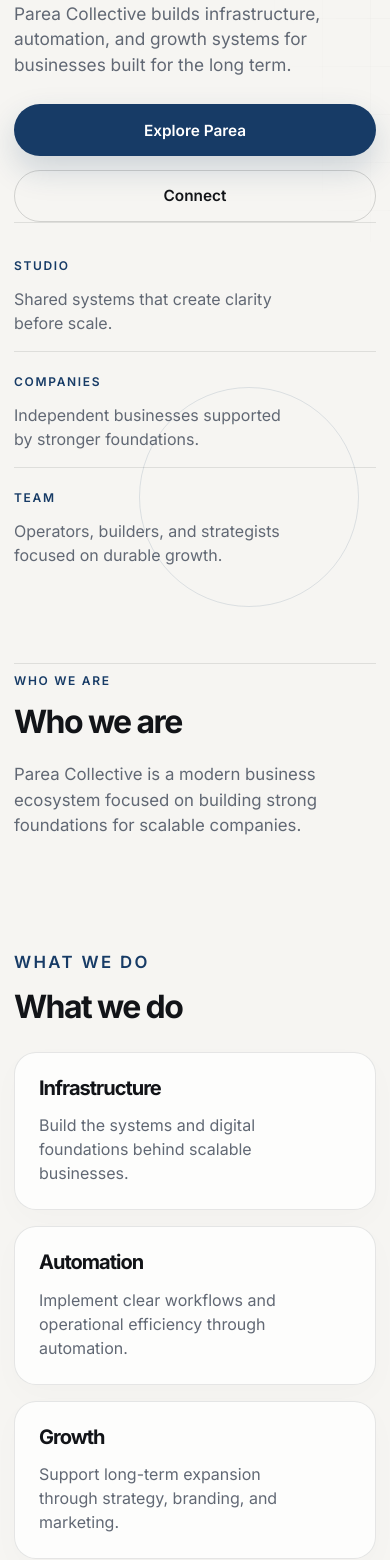
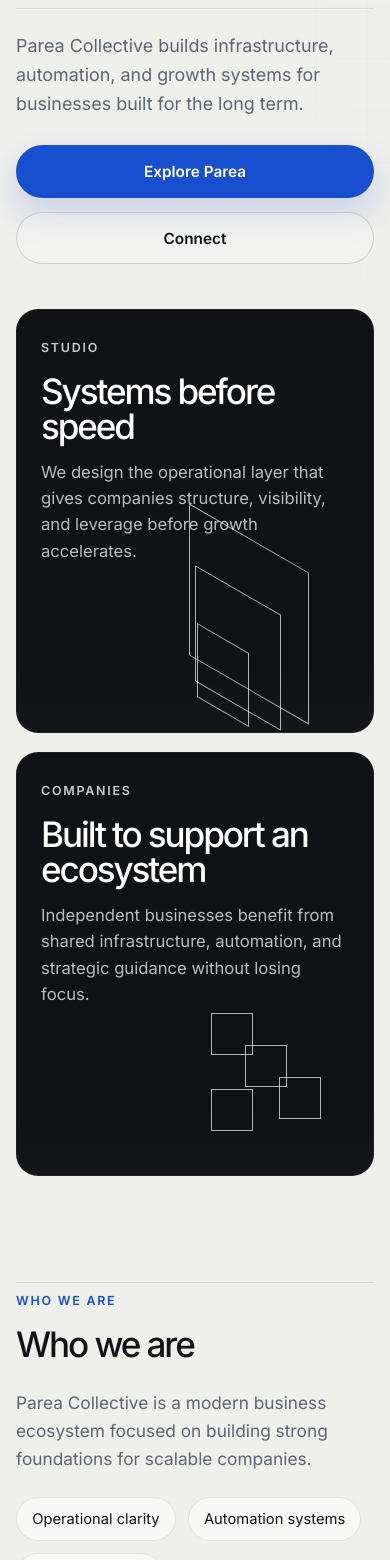
Before and after one commit to chesterlsc/parea-iteration-1.0, a plain HTML site: page index.html in a window 390 px wide. Shown: the part 440-2000 px from the top of the page. Drawn offline with Linux system fonts and the light colour scheme.

Commit message:
Refine homepage editorial layout

```diff
--- a/index.html
+++ b/index.html
@@ -22,6 +22,15 @@
       <div class="container header-shell">
         <a class="brand" href="#top" aria-label="Parea Collective home">Parea Collective</a>
 
+        <nav class="site-nav desktop-nav" aria-label="Primary">
+          <a href="#studio">Studio</a>
+          <a href="#companies">Companies</a>
+          <a href="#team">Team</a>
+          <a href="#about">About</a>
+        </nav>
+
+        <a class="button button-dark desktop-cta" href="#connect">Connect</a>
+
         <button
           class="menu-toggle"
           type="button"
@@ -33,16 +42,16 @@
           <span></span>
           <span class="sr-only">Toggle navigation</span>
         </button>
+      </div>
 
-        <div class="nav-shell" id="site-navigation" data-nav>
-          <nav class="site-nav" aria-label="Primary">
+      <div class="container mobile-nav-shell" id="site-navigation" data-nav>
+        <nav class="site-nav mobile-nav" aria-label="Mobile primary">
           <a href="#studio">Studio</a>
           <a href="#companies">Companies</a>
           <a href="#team">Team</a>
           <a href="#about">About</a>
         </nav>
-          <a class="button button-primary header-cta" href="#connect">Connect</a>
-        </div>
+        <a class="button button-dark mobile-cta" href="#connect">Connect</a>
       </div>
     </header>
 
@@ -58,33 +67,51 @@
             </h1>
           </div>
 
-          <div class="hero-side reveal">
+          <aside class="hero-side reveal">
             <p class="hero-copy">
               Parea Collective builds infrastructure, automation, and growth systems for
               businesses built for the long term.
             </p>
             <div class="hero-actions">
-              <a class="button button-primary" href="#studio">Explore Parea</a>
+              <a class="button button-accent" href="#about">Explore Parea</a>
               <a class="button button-secondary" href="#connect">Connect</a>
             </div>
-          </div>
+          </aside>
         </div>
 
-        <div class="container">
-          <section class="overview-strip reveal" aria-label="Parea overview">
-            <article class="overview-item" id="studio">
-              <span class="overview-label">Studio</span>
-              <p>Shared systems that create clarity before scale.</p>
+        <div class="container spotlight-grid">
+          <article class="spotlight-card reveal" id="studio">
+            <div class="spotlight-copy">
+              <span class="spotlight-label">Studio</span>
+              <h2>Systems before speed</h2>
+              <p>
+                We design the operational layer that gives companies structure, visibility, and
+                leverage before growth accelerates.
+              </p>
+            </div>
+            <div class="spotlight-graphic graphic-frames" aria-hidden="true">
+              <span></span>
+              <span></span>
+              <span></span>
+            </div>
           </article>
-            <article class="overview-item" id="companies">
-              <span class="overview-label">Companies</span>
-              <p>Independent businesses supported by stronger foundations.</p>
+
+          <article class="spotlight-card reveal" id="companies">
+            <div class="spotlight-copy">
+              <span class="spotlight-label">Companies</span>
+              <h2>Built to support an ecosystem</h2>
+              <p>
+                Independent businesses benefit from shared infrastructure, automation, and
+                strategic guidance without losing focus.
+              </p>
+            </div>
+            <div class="spotlight-graphic graphic-cluster" aria-hidden="true">
+              <span></span>
+              <span></span>
+              <span></span>
+              <span></span>
+            </div>
           </article>
-            <article class="overview-item" id="team">
-              <span class="overview-label">Team</span>
-              <p>Operators, builders, and strategists focused on durable growth.</p>
-            </article>
-          </section>
         </div>
       </section>
 
@@ -94,11 +121,17 @@
             <p class="eyebrow">Who we are</p>
             <h2>Who we are</h2>
           </div>
-          <div class="section-copy reveal">
-            <p>
+
+          <div class="who-content reveal">
+            <p class="section-copy">
               Parea Collective is a modern business ecosystem focused on building strong
               foundations for scalable companies.
             </p>
+            <div class="who-tags" id="team" aria-label="Core principles">
+              <span>Operational clarity</span>
+              <span>Automation systems</span>
+              <span>Strategic growth</span>
+            </div>
           </div>
         </div>
       </section>
@@ -112,14 +145,17 @@
 
           <div class="card-grid">
             <article class="service-card reveal">
+              <span class="service-index">01</span>
               <h3>Infrastructure</h3>
               <p>Build the systems and digital foundations behind scalable businesses.</p>
             </article>
             <article class="service-card reveal">
+              <span class="service-index">02</span>
               <h3>Automation</h3>
               <p>Implement clear workflows and operational efficiency through automation.</p>
             </article>
             <article class="service-card reveal">
+              <span class="service-index">03</span>
               <h3>Growth</h3>
               <p>Support long-term expansion through strategy, branding, and marketing.</p>
             </article>
@@ -130,11 +166,13 @@
       <section class="section closing" id="connect">
         <div class="container">
           <div class="closing-panel reveal">
+            <div>
               <p class="eyebrow">Built for the long game</p>
               <h2>Built for the long game</h2>
+            </div>
             <p class="closing-copy">We create the systems behind sustainable growth.</p>
             <div class="hero-actions">
-              <a class="button button-primary" href="mailto:hello@pareacollective.com"
+              <a class="button button-dark" href="mailto:hello@pareacollective.com"
                 >Partner with us</a
               >
               <a class="button button-secondary" href="mailto:hello@pareacollective.com"
--- a/script.js
+++ b/script.js
@@ -2,7 +2,7 @@
 
 const header = document.querySelector(".site-header");
 const menuToggle = document.querySelector("[data-menu-toggle]");
-const navLinks = document.querySelectorAll(".site-nav a, .header-cta");
+const navLinks = document.querySelectorAll(".mobile-nav a, .mobile-cta");
 const revealItems = document.querySelectorAll(".reveal");
 
 if (menuToggle && header) {
--- a/styles.css
+++ b/styles.css
@@ -1,16 +1,19 @@
 :root {
-  --bg: #f6f5f2;
+  --bg: #efefec;
   --surface: #ffffff;
-  --ink: #121418;
-  --muted: #616874;
-  --accent: #173b66;
-  --line: rgba(18, 20, 24, 0.1);
-  --line-strong: rgba(18, 20, 24, 0.16);
-  --shadow: 0 24px 64px rgba(15, 23, 42, 0.06);
+  --surface-soft: #f7f7f4;
+  --ink: #111317;
+  --muted: #5d6572;
+  --accent: #184fcf;
+  --panel: #0f1115;
+  --panel-muted: rgba(255, 255, 255, 0.72);
+  --line: rgba(17, 19, 23, 0.1);
+  --line-strong: rgba(17, 19, 23, 0.16);
+  --shadow: 0 26px 70px rgba(15, 23, 42, 0.08);
   --radius-lg: 28px;
   --radius-md: 22px;
   --radius-sm: 16px;
-  --container: min(1160px, calc(100vw - 48px));
+  --container: min(1380px, calc(100vw - 64px));
 }
 
 *,
@@ -76,28 +79,30 @@
 }
 
 .eyebrow,
-.overview-label {
-  font-size: 0.75rem;
+.spotlight-label,
+.service-index {
+  font-size: 0.78rem;
   font-weight: 600;
   letter-spacing: 0.14em;
   text-transform: uppercase;
-  color: var(--accent);
 }
 
 .eyebrow {
   margin-bottom: 1rem;
+  color: var(--accent);
 }
 
 h1,
 h2,
 h3,
 .brand {
-  letter-spacing: -0.05em;
+  letter-spacing: -0.06em;
 }
 
 h1 {
-  font-size: clamp(3.6rem, 7vw, 7rem);
-  line-height: 0.94;
+  font-size: clamp(4rem, 8vw, 6.8rem);
+  font-weight: 500;
+  line-height: 0.92;
 }
 
 h1 span {
@@ -105,12 +110,14 @@
 }
 
 h2 {
-  font-size: clamp(2.25rem, 3.6vw, 3.4rem);
-  line-height: 1;
+  font-size: clamp(2rem, 3vw, 3rem);
+  font-weight: 500;
+  line-height: 0.98;
 }
 
 h3 {
-  font-size: 1.25rem;
+  font-size: 1.28rem;
+  font-weight: 500;
   line-height: 1.1;
 }
 
@@ -124,13 +131,13 @@
   align-items: center;
   justify-content: center;
   min-height: 48px;
-  padding: 0.85rem 1.3rem;
+  padding: 0.85rem 1.35rem;
+  border: 1px solid transparent;
   border-radius: 999px;
-  border: 1px solid transparent;
   font-size: 0.96rem;
   font-weight: 600;
-  transition: transform 180ms ease, background-color 180ms ease, border-color 180ms ease,
-    color 180ms ease, box-shadow 180ms ease;
+  transition: background-color 180ms ease, border-color 180ms ease, color 180ms ease,
+    transform 180ms ease, box-shadow 180ms ease;
 }
 
 .button:hover,
@@ -138,62 +145,71 @@
   transform: translateY(-1px);
 }
 
-.button-primary {
+.button-dark {
+  background: var(--panel);
+  color: var(--surface);
+  box-shadow: 0 18px 36px rgba(15, 17, 21, 0.14);
+}
+
+.button-dark:hover,
+.button-dark:focus-visible {
+  background: #171a20;
+}
+
+.button-accent {
   background: var(--accent);
   color: var(--surface);
-  box-shadow: 0 14px 32px rgba(23, 59, 102, 0.18);
+  box-shadow: 0 16px 34px rgba(24, 79, 207, 0.18);
 }
 
-.button-primary:hover,
-.button-primary:focus-visible {
-  background: #1c477c;
+.button-accent:hover,
+.button-accent:focus-visible {
+  background: #1f5bf0;
 }
 
 .button-secondary {
   border-color: var(--line-strong);
-  background: transparent;
   color: var(--ink);
+  background: rgba(255, 255, 255, 0.22);
 }
 
 .button-secondary:hover,
 .button-secondary:focus-visible {
-  border-color: rgba(23, 59, 102, 0.28);
+  border-color: rgba(24, 79, 207, 0.25);
   background: rgba(255, 255, 255, 0.72);
 }
 
 .site-header {
   position: sticky;
   top: 0;
-  z-index: 30;
-  background: linear-gradient(to bottom, rgba(246, 245, 242, 0.88), rgba(246, 245, 242, 0.72));
-  backdrop-filter: blur(16px);
+  z-index: 40;
+  background: linear-gradient(to bottom, rgba(239, 239, 236, 0.92), rgba(239, 239, 236, 0.72));
+  backdrop-filter: blur(14px);
 }
 
 .header-shell {
-  display: flex;
+  display: grid;
+  grid-template-columns: auto 1fr auto;
   align-items: center;
-  justify-content: space-between;
   gap: 1.5rem;
   min-height: 82px;
 }
 
 .brand {
-  font-size: 1.05rem;
+  font-size: 1.06rem;
   font-weight: 700;
   color: var(--ink);
-}
-
-.nav-shell {
-  display: flex;
-  align-items: center;
-  gap: 1rem;
 }
 
 .site-nav,
 .footer-nav {
   display: flex;
   align-items: center;
-  gap: 1.5rem;
+  gap: 1.6rem;
+}
+
+.desktop-nav {
+  justify-self: center;
 }
 
 .site-nav a,
@@ -209,11 +225,15 @@
   color: var(--ink);
 }
 
+.menu-toggle,
+.mobile-nav-shell {
+  display: none;
+}
+
 .menu-toggle {
-  display: none;
-  flex-direction: column;
   align-items: center;
   justify-content: center;
+  flex-direction: column;
   gap: 0.3rem;
   width: 46px;
   height: 46px;
@@ -233,46 +253,34 @@
 
 .hero {
   position: relative;
-  padding: clamp(3.5rem, 7vw, 5.5rem) 0 3rem;
-}
-
-.hero::before,
-.hero::after {
-  content: "";
-  position: absolute;
-  pointer-events: none;
+  padding: clamp(4rem, 7vw, 5.5rem) 0 3.6rem;
 }
 
 .hero::before {
+  content: "";
+  position: absolute;
   top: 0;
   right: 0;
-  width: min(42vw, 520px);
-  height: min(72vh, 620px);
+  width: min(46vw, 620px);
+  height: min(76vh, 680px);
   background-image: linear-gradient(var(--line) 1px, transparent 1px),
     linear-gradient(90deg, var(--line) 1px, transparent 1px);
-  background-size: 48px 48px;
-  mask-image: linear-gradient(to bottom left, rgba(0, 0, 0, 0.65), transparent 78%);
-  opacity: 0.45;
-}
-
-.hero::after {
-  inset: auto 8% 0 auto;
-  width: 220px;
-  height: 220px;
-  border: 1px solid rgba(23, 59, 102, 0.12);
-  border-radius: 50%;
+  background-size: 52px 52px;
+  mask-image: linear-gradient(to bottom left, rgba(0, 0, 0, 0.5), transparent 80%);
+  opacity: 0.5;
+  pointer-events: none;
 }
 
 .hero-shell {
   display: grid;
-  grid-template-columns: minmax(0, 1.28fr) minmax(280px, 0.72fr);
-  gap: clamp(2rem, 5vw, 5.5rem);
+  grid-template-columns: minmax(0, 1.22fr) minmax(320px, 0.78fr);
+  gap: clamp(2rem, 6vw, 7rem);
   align-items: end;
-  min-height: min(72vh, 760px);
+  min-height: min(64vh, 700px);
 }
 
 .hero-main {
-  max-width: 820px;
+  max-width: 980px;
 }
 
 .headline-accent {
@@ -281,59 +289,180 @@
 
 .hero-side {
   display: grid;
-  gap: 1.6rem;
+  gap: 1.7rem;
   align-self: center;
-  max-width: 360px;
+  max-width: 400px;
+  padding-top: 1.4rem;
+  border-top: 1px solid var(--line);
 }
 
 .hero-copy {
-  font-size: 1.08rem;
+  font-size: 1.12rem;
+  line-height: 1.62;
 }
 
 .hero-actions {
   display: flex;
   flex-wrap: wrap;
-  gap: 0.85rem;
+  gap: 0.9rem;
 }
 
-.overview-strip {
+.spotlight-grid {
   display: grid;
-  grid-template-columns: repeat(3, minmax(0, 1fr));
-  gap: 1rem;
-  padding-top: 1.8rem;
-  border-top: 1px solid var(--line);
+  grid-template-columns: repeat(2, minmax(0, 1fr));
+  gap: 1.2rem;
+  margin-top: 2.8rem;
 }
 
-.overview-item {
-  padding-right: 1rem;
+.spotlight-card {
+  position: relative;
+  display: grid;
+  grid-template-columns: minmax(0, 1fr) 168px;
+  gap: 1.5rem;
+  min-height: 320px;
+  padding: 2rem;
+  border: 1px solid rgba(255, 255, 255, 0.06);
+  border-radius: var(--radius-md);
+  background: var(--panel);
+  color: var(--surface);
+  overflow: hidden;
 }
 
-.overview-item:not(:last-child) {
-  border-right: 1px solid var(--line);
+.spotlight-card::after {
+  content: "";
+  position: absolute;
+  inset: auto 0 0 0;
+  height: 72px;
+  background: linear-gradient(to top, rgba(255, 255, 255, 0.02), transparent);
 }
 
-.overview-item p {
-  margin-top: 0.7rem;
-  max-width: 28ch;
+.spotlight-label {
+  color: rgba(255, 255, 255, 0.78);
+}
+
+.spotlight-copy {
+  position: relative;
+  z-index: 1;
+  max-width: 420px;
+}
+
+.spotlight-copy h2 {
+  margin-top: 1rem;
+  color: var(--surface);
+}
+
+.spotlight-copy p {
+  margin-top: 1rem;
+  color: var(--panel-muted);
+  font-size: 1.04rem;
+  line-height: 1.58;
+}
+
+.spotlight-graphic {
+  position: relative;
+  min-height: 180px;
+  align-self: end;
+}
+
+.spotlight-graphic span {
+  position: absolute;
+  border: 1px solid rgba(255, 255, 255, 0.68);
+}
+
+.graphic-frames span {
+  width: 78px;
+  height: 108px;
+  right: 10px;
+  bottom: 6px;
+  transform: skewY(30deg);
+}
+
+.graphic-frames span:nth-child(1) {
+  width: 120px;
+  height: 152px;
+  right: 30px;
+  bottom: 18px;
+}
+
+.graphic-frames span:nth-child(2) {
+  width: 86px;
+  height: 116px;
+  right: 54px;
+  bottom: 2px;
+}
+
+.graphic-frames span:nth-child(3) {
+  width: 52px;
+  height: 74px;
+  right: 92px;
+  bottom: -4px;
+}
+
+.graphic-cluster span {
+  width: 42px;
+  height: 42px;
+}
+
+.graphic-cluster span:nth-child(1) {
+  right: 28px;
+  bottom: 32px;
+}
+
+.graphic-cluster span:nth-child(2) {
+  right: 62px;
+  bottom: 64px;
+}
+
+.graphic-cluster span:nth-child(3) {
+  right: 96px;
+  bottom: 96px;
+}
+
+.graphic-cluster span:nth-child(4) {
+  right: 96px;
+  bottom: 20px;
 }
 
 .section {
-  padding: clamp(4rem, 6vw, 5.5rem) 0;
+  padding: clamp(3.8rem, 5.5vw, 5rem) 0;
 }
 
 .who-shell {
   display: grid;
-  grid-template-columns: minmax(220px, 0.78fr) minmax(0, 1.22fr);
-  gap: clamp(1.5rem, 4vw, 4rem);
+  grid-template-columns: minmax(220px, 0.8fr) minmax(0, 1.2fr);
+  gap: clamp(1.75rem, 4vw, 4rem);
   align-items: start;
-  padding-top: 0.5rem;
+  padding-top: 0.6rem;
   border-top: 1px solid var(--line);
 }
 
-.section-copy p,
-.closing-copy,
-.section-head p {
-  font-size: 1.05rem;
+.section-copy {
+  font-size: 1.08rem;
+  line-height: 1.62;
+}
+
+.who-content {
+  display: grid;
+  gap: 1.5rem;
+  max-width: 760px;
+}
+
+.who-tags {
+  display: flex;
+  flex-wrap: wrap;
+  gap: 0.75rem;
+}
+
+.who-tags span {
+  display: inline-flex;
+  align-items: center;
+  min-height: 40px;
+  padding: 0.6rem 0.95rem;
+  border: 1px solid var(--line);
+  border-radius: 999px;
+  background: rgba(255, 255, 255, 0.58);
+  color: var(--ink);
+  font-size: 0.92rem;
 }
 
 .section-head {
@@ -347,43 +476,58 @@
 }
 
 .service-card {
-  min-height: 220px;
-  padding: 1.5rem;
+  display: grid;
+  align-content: start;
+  gap: 0.9rem;
+  min-height: 240px;
+  padding: 1.55rem;
   border: 1px solid var(--line);
   border-radius: var(--radius-md);
-  background: rgba(255, 255, 255, 0.78);
-  box-shadow: 0 10px 32px rgba(15, 23, 42, 0.02);
-  transition: transform 200ms ease, border-color 200ms ease, box-shadow 200ms ease;
+  background: rgba(255, 255, 255, 0.72);
+  box-shadow: 0 8px 24px rgba(15, 23, 42, 0.02);
+  transition: transform 180ms ease, border-color 180ms ease, box-shadow 180ms ease,
+    background-color 180ms ease;
 }
 
 .service-card:hover,
 .service-card:focus-within {
   transform: translateY(-4px);
-  border-color: rgba(23, 59, 102, 0.2);
+  border-color: rgba(24, 79, 207, 0.18);
+  background: rgba(255, 255, 255, 0.94);
   box-shadow: var(--shadow);
 }
 
+.service-index {
+  color: var(--accent);
+}
+
 .service-card p {
-  margin-top: 0.9rem;
   max-width: 28ch;
 }
 
 .closing {
-  padding-top: 3.25rem;
+  padding-top: 3rem;
 }
 
 .closing-panel {
   display: grid;
-  gap: 1rem;
-  padding: clamp(2rem, 4.5vw, 3rem);
+  grid-template-columns: minmax(0, 1fr) auto;
+  gap: 1.5rem 2rem;
+  align-items: end;
+  padding: clamp(1.8rem, 4vw, 2.8rem);
   border: 1px solid var(--line);
   border-radius: var(--radius-lg);
-  background: linear-gradient(180deg, rgba(255, 255, 255, 0.94), rgba(255, 255, 255, 0.78));
+  background: linear-gradient(180deg, rgba(255, 255, 255, 0.94), rgba(255, 255, 255, 0.76));
   box-shadow: var(--shadow);
 }
 
-.closing-panel h2 {
-  max-width: 10ch;
+.closing-copy {
+  max-width: 34ch;
+  font-size: 1.06rem;
+}
+
+.closing-panel .hero-actions {
+  justify-content: flex-end;
 }
 
 .site-footer {
@@ -401,12 +545,12 @@
 
 .footer-note,
 .footer-copy {
-  font-size: 0.95rem;
+  font-size: 0.94rem;
 }
 
 .footer-note {
   margin-top: 0.6rem;
-  max-width: 32ch;
+  max-width: 34ch;
 }
 
 .js-enabled .reveal {
@@ -420,17 +564,21 @@
   transform: translateY(0);
 }
 
-@media (max-width: 940px) {
+@media (max-width: 1080px) {
   :root {
-    --container: min(100vw - 40px, 100%);
+    --container: min(100vw - 48px, 100%);
   }
 
   .hero-shell,
   .who-shell,
-  .card-grid,
-  .footer-shell,
-  .overview-strip {
+  .spotlight-grid,
+  .closing-panel,
+  .footer-shell {
     grid-template-columns: 1fr;
+  }
+
+  .card-grid {
+    grid-template-columns: repeat(2, minmax(0, 1fr));
   }
 
   .hero-shell {
@@ -441,14 +589,13 @@
     max-width: 560px;
   }
 
-  .overview-item {
-    padding-right: 0;
+  .spotlight-card {
+    grid-template-columns: minmax(0, 1fr) 140px;
+    min-height: 280px;
   }
 
-  .overview-item:not(:last-child) {
-    border-right: 0;
-    padding-bottom: 1rem;
-    border-bottom: 1px solid var(--line);
+  .closing-panel .hero-actions {
+    justify-content: flex-start;
   }
 
   .footer-shell {
@@ -456,38 +603,45 @@
   }
 }
 
-@media (max-width: 820px) {
+@media (max-width: 860px) {
+  :root {
+    --container: min(100vw - 32px, 100%);
+  }
+
   .header-shell {
-    min-height: 74px;
-    flex-wrap: wrap;
+    grid-template-columns: auto auto;
+  }
+
+  .desktop-nav,
+  .desktop-cta {
+    display: none;
   }
 
   .menu-toggle {
     display: inline-flex;
-    margin-left: auto;
+    justify-self: end;
   }
 
-  .nav-shell {
+  .mobile-nav-shell {
     display: none;
-    width: 100%;
-    flex-direction: column;
-    align-items: stretch;
-    gap: 1rem;
-    padding-bottom: 0.5rem;
+    padding-bottom: 0.9rem;
   }
 
-  .site-header.is-open .nav-shell {
-    display: flex;
+  .site-header.is-open .mobile-nav-shell {
+    display: grid;
+    gap: 1rem;
   }
 
-  .site-nav {
+  .mobile-nav {
     flex-direction: column;
     align-items: flex-start;
     gap: 1rem;
+    padding-top: 0.4rem;
   }
 
-  .header-cta,
-  .button {
+  .mobile-cta,
+  .hero-actions .button,
+  .closing-panel .button {
     width: 100%;
   }
 
@@ -501,24 +655,16 @@
 }
 
 @media (max-width: 640px) {
-  :root {
-    --container: min(100vw - 28px, 100%);
-  }
-
   .hero {
-    padding: 2.75rem 0 2.5rem;
-  }
-
-  .section {
-    padding: 3.5rem 0;
+    padding: 3rem 0 2.8rem;
   }
 
   h1 {
-    font-size: clamp(3rem, 14vw, 4.5rem);
+    font-size: clamp(3.2rem, 14vw, 4.8rem);
   }
 
   h2 {
-    font-size: clamp(2rem, 8vw, 2.8rem);
+    font-size: clamp(1.9rem, 9vw, 2.6rem);
   }
 
   .hero-actions {
@@ -526,12 +672,34 @@
     align-items: stretch;
   }
 
+  .spotlight-card {
+    grid-template-columns: 1fr;
+    min-height: unset;
+    padding: 1.5rem;
+  }
+
+  .spotlight-graphic {
+    min-height: 120px;
+  }
+
+  .graphic-frames span:nth-child(1) {
+    right: 40px;
+  }
+
+  .graphic-frames span:nth-child(2) {
+    right: 68px;
+  }
+
+  .graphic-frames span:nth-child(3) {
+    right: 100px;
+  }
+
+  .card-grid {
+    grid-template-columns: 1fr;
+  }
+
   .service-card {
     min-height: unset;
-  }
-
-  .closing-panel {
-    padding: 1.5rem;
   }
 }
 
```
Lines whose indentation alone changed are shown as unchanged.
